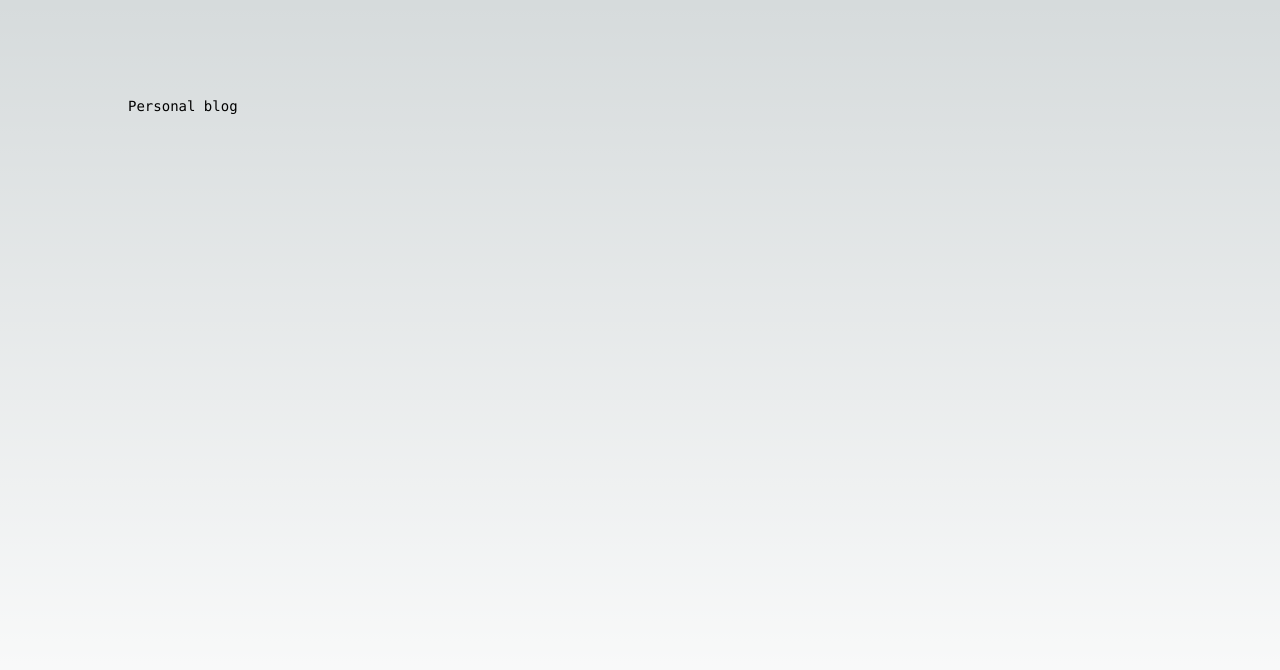
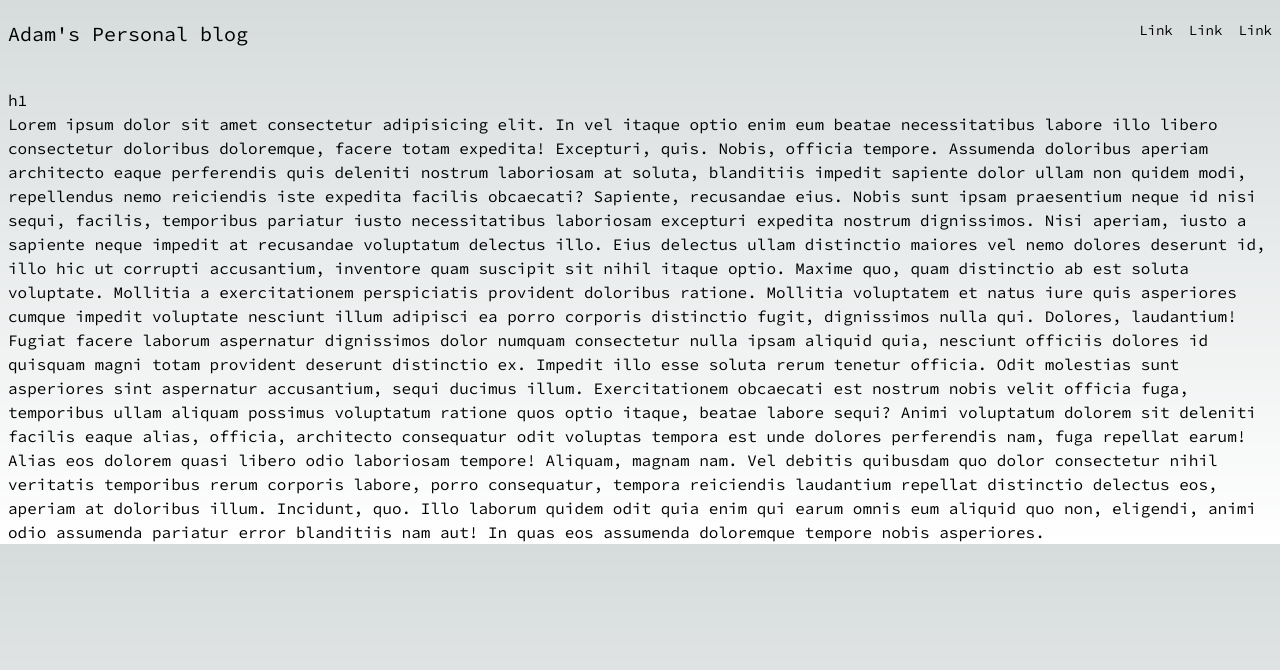
Before and after one commit to adamtopczewski/fullstack-blog-app, a Next.js app in the folder frontend/: page / in a window 1280 px wide. Shown: the top 670 px of the page. Built offline with nearby package versions, Linux system fonts and the light colour scheme.

Commit message:
initial Navigation components; changed rootLayout

```diff
--- a/frontend/app/layout.tsx
+++ b/frontend/app/layout.tsx
@@ -1,5 +1,7 @@
+import Header from '@/components/Navigation/Header'
 import './globals.css'
 import { Source_Code_Pro } from 'next/font/google'
+import Navbar from '@/components/Navigation/Navbar'
 
 const source_code_pro = Source_Code_Pro({ subsets: ['latin'] })
 
@@ -15,7 +17,14 @@ export default function RootLayout({
 }) {
   return (
     <html lang="en">
-      <body className={source_code_pro.className}>{children}</body>
+      <body className={source_code_pro.className}>
+        <Header>
+          <Navbar />
+        </Header>
+        <main className="container mx-auto mt-10 px-2">
+        {children}
+        </main>
+      </body>
     </html>
   )
 }
--- a/frontend/app/page.tsx
+++ b/frontend/app/page.tsx
@@ -1,10 +1,18 @@
 export default function Home() {
 
   return (
-    <main className="flex min-h-screen flex-col items-center justify-between p-24">
-      <div className="z-10 w-full max-w-5xl items-center justify-between font-mono text-sm lg:flex">
-        <h1 className="w-auto">Personal blog</h1>
-      </div>
-    </main>
+    <>
+    <h1>h1</h1>
+    <p>Lorem ipsum dolor sit amet consectetur adipisicing elit. In vel itaque optio enim eum beatae necessitatibus labore illo libero consectetur doloribus doloremque, facere totam expedita! Excepturi, quis. Nobis, officia tempore.
+    Assumenda doloribus aperiam architecto eaque perferendis quis deleniti nostrum laboriosam at soluta, blanditiis impedit sapiente dolor ullam non quidem modi, repellendus nemo reiciendis iste expedita facilis obcaecati? Sapiente, recusandae eius.
+    Nobis sunt ipsam praesentium neque id nisi sequi, facilis, temporibus pariatur iusto necessitatibus laboriosam excepturi expedita nostrum dignissimos. Nisi aperiam, iusto a sapiente neque impedit at recusandae voluptatum delectus illo.
+    Eius delectus ullam distinctio maiores vel nemo dolores deserunt id, illo hic ut corrupti accusantium, inventore quam suscipit sit nihil itaque optio. Maxime quo, quam distinctio ab est soluta voluptate.
+    Mollitia a exercitationem perspiciatis provident doloribus ratione. Mollitia voluptatem et natus iure quis asperiores cumque impedit voluptate nesciunt illum adipisci ea porro corporis distinctio fugit, dignissimos nulla qui. Dolores, laudantium!
+    Fugiat facere laborum aspernatur dignissimos dolor numquam consectetur nulla ipsam aliquid quia, nesciunt officiis dolores id quisquam magni totam provident deserunt distinctio ex. Impedit illo esse soluta rerum tenetur officia.
+    Odit molestias sunt asperiores sint aspernatur accusantium, sequi ducimus illum. Exercitationem obcaecati est nostrum nobis velit officia fuga, temporibus ullam aliquam possimus voluptatum ratione quos optio itaque, beatae labore sequi?
+    Animi voluptatum dolorem sit deleniti facilis eaque alias, officia, architecto consequatur odit voluptas tempora est unde dolores perferendis nam, fuga repellat earum! Alias eos dolorem quasi libero odio laboriosam tempore!
+    Aliquam, magnam nam. Vel debitis quibusdam quo dolor consectetur nihil veritatis temporibus rerum corporis labore, porro consequatur, tempora reiciendis laudantium repellat distinctio delectus eos, aperiam at doloribus illum. Incidunt, quo.
+    Illo laborum quidem odit quia enim qui earum omnis eum aliquid quo non, eligendi, animi odio assumenda pariatur error blanditiis nam aut! In quas eos assumenda doloremque tempore nobis asperiores.</p>
+    </>
   )
 }
--- /dev/null
+++ b/frontend/components/Navigation/Header.tsx
@@ -0,0 +1,14 @@
+import { AUTHORS_NAME } from "@/constants/Shared";
+
+export default function Header({children} : {
+    children: React.ReactNode
+}) {
+    return (
+        <header className="container mx-auto mt-5 px-2 flex flex-col md:flex-row gap-4 justify-between">
+            <h1 className="text-xl">
+                {AUTHORS_NAME}&apos;s Personal blog
+            </h1>
+            {children}
+        </header>
+    )
+}
--- /dev/null
+++ b/frontend/components/Navigation/NavLink.tsx
@@ -0,0 +1,7 @@
+export default function NavLink() {
+    return (
+        <a>
+            Link
+        </a>
+    )
+}
--- /dev/null
+++ b/frontend/components/Navigation/Navbar.tsx
@@ -0,0 +1,19 @@
+import NavLink from "./NavLink"
+
+export default function Navbar() {
+    return (
+        <nav>
+            <ul className="flex gap-4 text-sm">
+                <li>
+                    <NavLink />
+                </li>
+                <li>
+                    <NavLink />
+                </li>
+                <li>
+                    <NavLink />
+                </li>
+            </ul>
+        </nav>
+    )
+}
--- /dev/null
+++ b/frontend/constants/Shared/index.ts
@@ -0,0 +1 @@
+export const AUTHORS_NAME = 'Adam'
```
